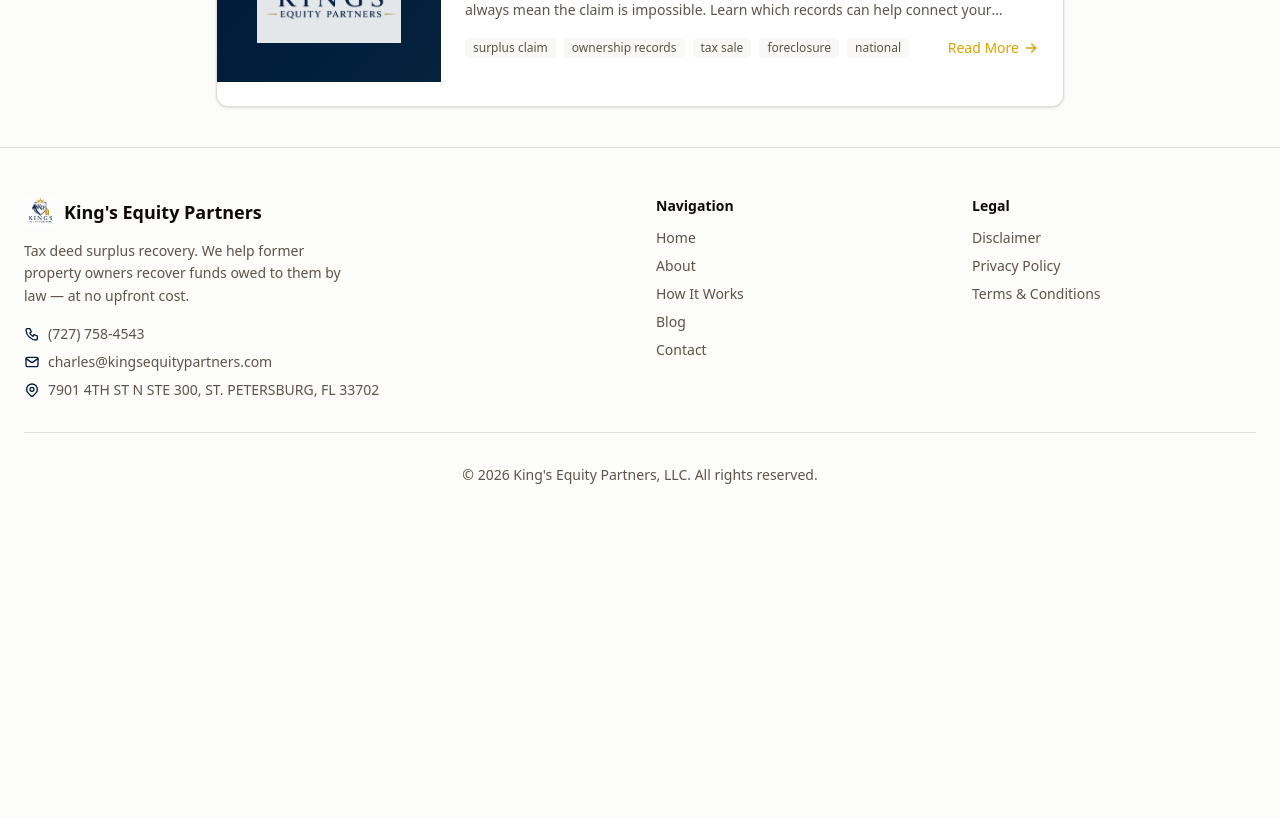
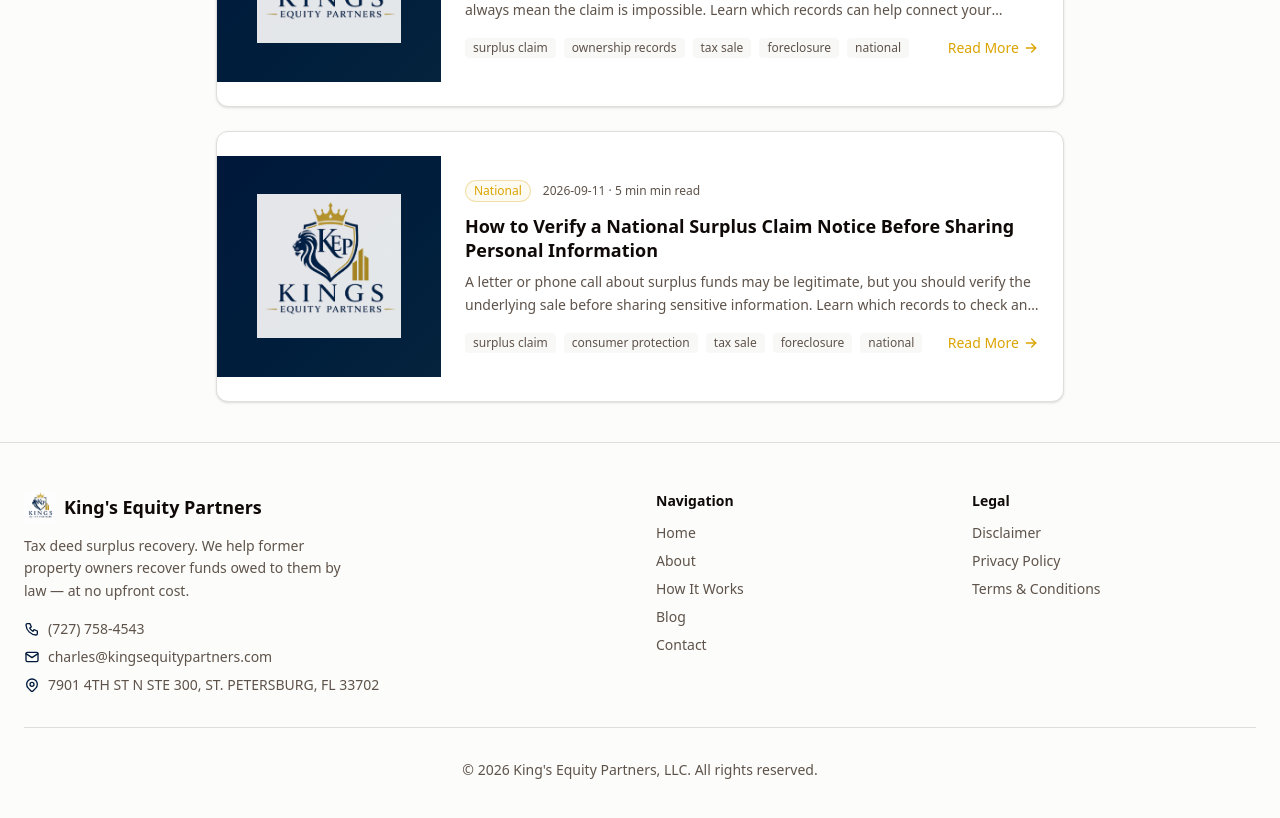
Before and after one commit to charlesxchristopherx-a11y/Kings-equity-partners, a React (Vite) app: page /blog in a window 1280 px wide. Shown: the part 7200-8018 px from the top of the page. Before the commit the page ends 7733 px from the top, so only its background shows below. Built offline with nearby package versions, Linux system fonts and the light colour scheme.

Commit message:
New blog post: verify a national surplus claim notice

```diff
--- a/src/data/blog-posts.ts
+++ b/src/data/blog-posts.ts
@@ -1240,6 +1240,53 @@
     category: "National",
     tags: ["surplus claim", "ownership records", "tax sale", "foreclosure", "national"],
   },
+
+  {
+    slug: "how-to-verify-a-national-surplus-claim-notice",
+    title: "How to Verify a National Surplus Claim Notice Before Sharing Personal Information",
+    excerpt:
+      "A letter or phone call about surplus funds may be legitimate, but you should verify the underlying sale before sharing sensitive information. Learn which records to check and what questions to ask.",
+    content: `
+A notice about tax-sale or foreclosure surplus funds can be important. It can also be confusing, especially when it arrives by mail, email, or telephone from someone you do not know. Before sharing your Social Security number, bank information, identification, or signed documents, take time to verify that the underlying property sale and surplus are real.
+
+## Start with the property and sale
+
+Ask for the property address, the county or other local jurisdiction, the sale date, the case or file number, and the name of the public office holding the funds. A legitimate explanation should give you enough information to check the matter independently. Be cautious if the person will not identify the property or only gives a dollar amount without explaining how it was calculated.
+
+Use the official website for the county clerk, court, treasurer, tax collector, sheriff, or other office responsible for the sale. Do not rely only on a link or telephone number supplied in an unsolicited message. Search for the office separately and use the contact information published on its official website.
+
+## Confirm the record directly
+
+Ask the responsible office whether the property was sold through a tax sale or foreclosure and whether excess proceeds are being held. Procedures vary by state and by sale type. Some offices publish surplus lists online. Others require a written request or a search using the case number.
+
+Confirm the following details:
+
+- The property address and former owner's name
+- The sale date and sale type
+- The amount of surplus, if the office will disclose it
+- The deadline and filing method
+- The documents the office requires from a claimant
+
+The office may not discuss every detail with a third party. That does not make a claim invalid. It means you should ask what information the owner or authorized representative must provide directly.
+
+## Protect your personal information
+
+Do not send sensitive information simply to find out whether a surplus exists. First verify the public record and understand why each document is needed. Never share passwords, online banking credentials, or a payment to release funds. Be especially careful with requests for an upfront fee, wire transfer, gift card, cryptocurrency, or access to a bank account.
+
+If you work with a recovery company, read the agreement before signing. It should identify the property or claim, explain the fee, state what services will be provided, and tell you that you may have the right to contact the responsible office yourself. Keep a copy of every document and note when it was signed.
+
+## National claims require local rules
+
+There is no single nationwide surplus-claim form or deadline. A process that applies in Florida may not apply to a property in another state. The responsible public office controls the current instructions, deadlines, and acceptable proof.
+
+King's Equity Partners reviews tax-sale and foreclosure surplus opportunities nationwide. We identify the sale, locate the responsible office, and explain the available information before discussing next steps. This article is general educational information, not legal advice, and does not guarantee that funds exist or that a claim will succeed.
+    `.trim(),
+    author: "Charles King III",
+    date: "2026-09-11",
+    readTime: "5 min",
+    category: "National",
+    tags: ["surplus claim", "consumer protection", "tax sale", "foreclosure", "national"],
+  },
 ];
 
 export function getBlogPosts(): BlogPost[] {
```
